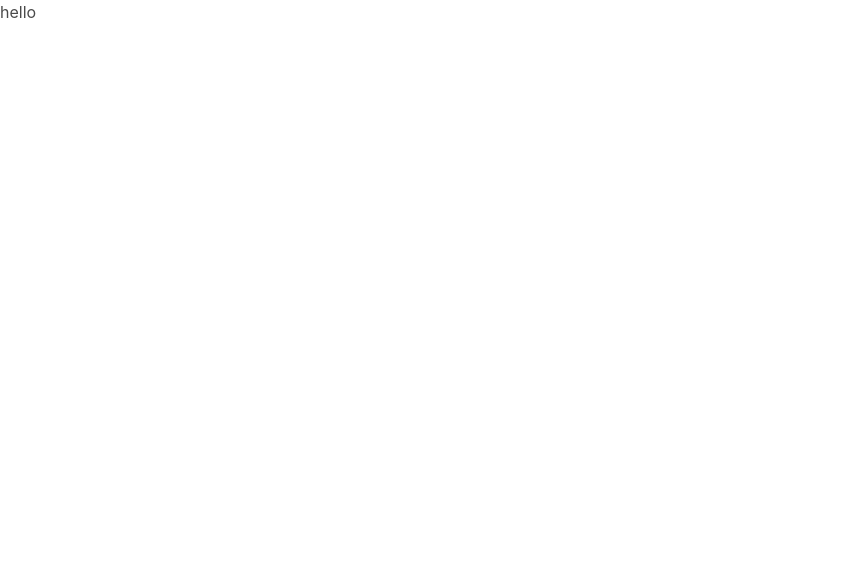
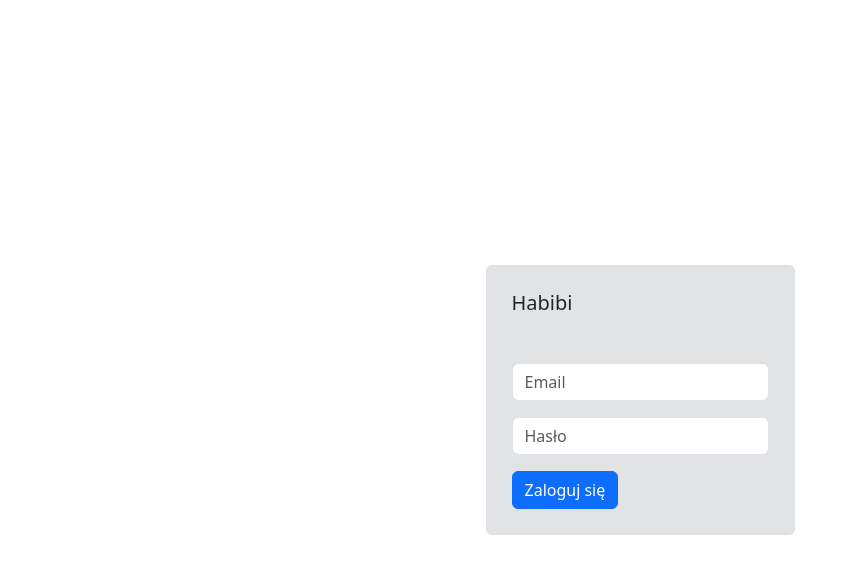
Before and after one commit to kmatek/cautious-dollop, a React (Create React App) app in the folder frontend/: page /login in a window 1280 px wide. Shown: the top 574 px of the page, without its empty margins (0-857 px from the left). Built offline with nearby package versions, Linux system fonts and the light colour scheme.

Commit message:
feature: implement user authentication

```diff
--- a/frontend/package.json
+++ b/frontend/package.json
@@ -6,10 +6,12 @@
     "@testing-library/jest-dom": "^5.16.5",
     "@testing-library/react": "^13.4.0",
     "@testing-library/user-event": "^13.5.0",
-    "bulma": "^0.9.4",
+    "bootstrap": "^5.3.0",
+    "jwt-decode": "^3.1.2",
     "moment": "^2.29.4",
     "react": "^18.2.0",
     "react-dom": "^18.2.0",
+    "react-router-dom": "^5.3.0",
     "react-scripts": "5.0.1",
     "web-vitals": "^2.1.4"
   },
--- a/frontend/public/index.html
+++ b/frontend/public/index.html
@@ -1,22 +1,14 @@
 <!DOCTYPE html>
-<html lang="en">
+<html lang="pl">
   <head>
     <meta charset="utf-8" />
     <meta name="viewport" content="width=device-width, initial-scale=1" />
     <title>apka</title>
   </head>
-  <body>
+  <body style="height: 100vh; width: 100vw;">
     <noscript>You need to enable JavaScript to run this app.</noscript>
-    <div id="root"></div>
-    <!--
-      This HTML file is a template.
-      If you open it directly in the browser, you will see an empty page.
+    <div id="root" style="height: 100%; width: 100%;">
 
-      You can add webfonts, meta tags, or analytics to this file.
-      The build step will place the bundled scripts into the <body> tag.
-
-      To begin the development, run `npm start` or `yarn start`.
-      To create a production bundle, use `npm run build` or `yarn build`.
-    -->
+    </div>
   </body>
 </html>
--- /dev/null
+++ b/frontend/src/App.js
@@ -0,0 +1,23 @@
+import { BrowserRouter as Router, Route } from 'react-router-dom'
+import LoginPage from './pages/Login';
+import DashboardPage from './pages/Dashboard';
+
+import PrivateRoute from './utils/PrivateRoute';
+import { AuthProvider} from './context/AuthContext';
+
+
+
+const App = () => {
+  return (
+      <div className="w-100 h-100 d-flex justify-content-center align-items-center">
+          <Router>
+              <AuthProvider>
+                <Route path="/login" exact component={LoginPage} />
+                <PrivateRoute path="/" exact component={DashboardPage} />
+              </AuthProvider>
+          </Router>
+      </div>
+  );
+}
+
+export default App;
--- a/frontend/src/App.jsx
+++ /dev/null
@@ -1,7 +0,0 @@
-const App = () => {
-  return (
-  <div>hello</div>
-  );
-}
-
-export default App;
--- /dev/null
+++ b/frontend/src/context/AuthContext.js
@@ -0,0 +1,110 @@
+import { createContext, useState, useEffect } from 'react';
+import { useHistory } from 'react-router-dom';
+import jwt_decode from "jwt-decode";
+
+const getExpirationTime = (token) => {
+    // Get expiration time from token
+    let decoded = jwt_decode(token);
+    return decoded.exp;
+}
+
+const AuthContext = createContext()
+
+export default AuthContext;
+
+export const AuthProvider = ({children}) => {
+
+    // Set initial values
+    let [authToken, setAuthToken] = useState(localStorage.getItem('token') ? localStorage.getItem('token') : null);
+    let [expirationDate, setExpirationDate] = useState(localStorage.getItem('expirationDate') ? localStorage.getItem('expirationDate') : null);
+    let [user, setUser] = useState(localStorage.getItem('user') ? localStorage.getItem('user') : null);
+    let [error, setError] = useState(null);
+    let [loading, setLoading] = useState(true)
+
+    const history = useHistory()
+
+    // Get user info
+    let login = async (e) => {
+        e.preventDefault();
+
+        // Get token
+        let response = await fetch('/api/user/token', {
+            method: 'POST',
+            headers: {
+                'Content-Type': 'application/json'
+            },
+            body: JSON.stringify({'email': e.target.email.value, 'password': e.target.password.value})
+        });
+
+        // Set token
+        let data = await response.json();
+        if (response.ok){
+            setAuthToken(`${data.token_type} ${data.access_token}`);
+            localStorage.setItem('token',`${data.token_type} ${data.access_token}`);
+
+            // // Set expiration time to half of token expiration time
+            const expirationDate = new Date(getExpirationTime(data.access_token) * 1000);
+            setExpirationDate(expirationDate.getTime());
+            localStorage.setItem('expirationDate', expirationDate.getTime());
+
+            // Get user info
+            let response = await fetch('/api/user/me', {
+                method: 'GET',
+                headers: {
+                    'Content-Type': 'application/json',
+                    'Authorization': `${data.token_type} ${data.access_token}`
+                }
+            });
+
+            // Set user info
+            let newData = await response.json();
+            if (response.ok){
+                // Set loading to false
+                if (loading) {
+                    setLoading(false);
+                }
+
+                localStorage.setItem('user', newData.username);
+                setUser(newData);
+                history.push('/');
+            };
+
+        }else{
+            // Set error
+            setError(data.detail);
+        }
+
+    };
+
+    // Clear user info
+    let logout = () => {
+        setAuthToken(null);
+        localStorage.removeItem('token');
+        setExpirationDate(null);
+        localStorage.removeItem('expirationDate');
+        setUser(null);
+        localStorage.removeItem('user');
+        history.push('/');
+    };
+
+    let contextData = {
+        user:user,
+        authToken:authToken,
+        error:error,
+        login:login,
+    }
+
+    useEffect(()=> {
+        // Logout if token expired
+        if (expirationDate && new Date().getTime() > parseInt(expirationDate)){
+            logout();
+        }
+    }, [expirationDate])
+
+
+    return(
+        <AuthContext.Provider value={contextData} >
+            {children}
+        </AuthContext.Provider>
+    )
+}
--- a/frontend/src/index.js
+++ b/frontend/src/index.js
@@ -1,6 +1,6 @@
 import React from 'react';
 import ReactDOM from 'react-dom/client';
-import 'bulma/css/bulma.css';
+import 'bootstrap/dist/css/bootstrap.min.css';
 import App from './App';
 
 const root = ReactDOM.createRoot(document.getElementById('root'));
--- /dev/null
+++ b/frontend/src/pages/Dashboard.js
@@ -0,0 +1,9 @@
+const DashboardPage = () => {
+    return (
+        <div className="">
+            dashboard
+        </div>
+    );
+};
+
+export default DashboardPage;
--- /dev/null
+++ b/frontend/src/pages/Login.js
@@ -0,0 +1,22 @@
+import React, { useContext } from 'react';
+import AuthContext from '../context/AuthContext';
+
+const LoginPage = () => {
+    let { login, error } = useContext(AuthContext);
+
+    return (
+        <form onSubmit={login} className="border border-2 rounded p-4 bg-secondary-subtle">
+            <h5 className="mb-5">Habibi</h5>
+            { error && <div className="alert alert-danger" role="alert">{error}</div>}
+            <div className="mb-3">
+                <input type="email" name="email" className="form-control" id="exampleInputEmail1" aria-describedby="emailHelp" placeholder="Email" defaultValue='' required/>
+            </div>
+            <div className="mb-3">
+                <input type="password" name="password" className="form-control" id="exampleInputPassword1" placeholder="Hasło" defaultValue='' required/>
+            </div>
+            <button type="submit" className="btn btn-primary">Zaloguj się</button>
+        </form>
+    );
+};
+
+export default LoginPage;
--- /dev/null
+++ b/frontend/src/utils/PrivateRoute.js
@@ -0,0 +1,12 @@
+import { Route, Redirect } from 'react-router-dom'
+import { useContext } from 'react'
+import AuthContext from '../context/AuthContext'
+
+const PrivateRoute = ({children, ...rest}) => {
+    let {user} = useContext(AuthContext)
+    return(
+        <Route {...rest}>{!user ? <Redirect to="/login" /> :   children}</Route>
+    )
+}
+
+export default PrivateRoute;
```
Also changed, not shown: 2 other files (tests, documents, lock files or other folders).
